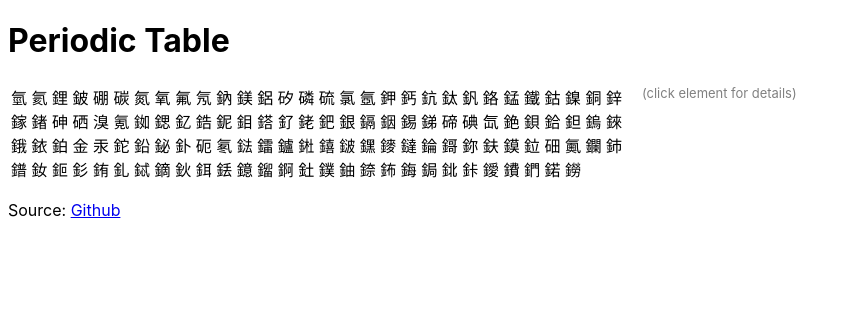
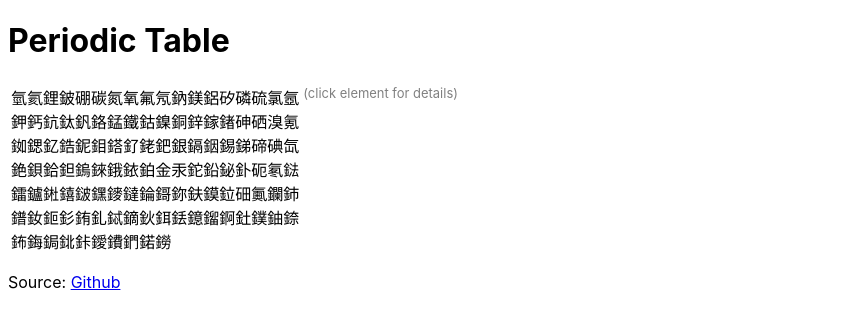
Before and after one commit to kaicarver/yuansu-react, a React (Create React App) app: page / in a window 1280 px wide. Shown: the top 328 px of the page, without its empty margins (0-850 px from the left). Built offline with nearby package versions, Linux system fonts and the light colour scheme.

Commit message:
try CSS grid

```diff
--- a/src/index.css
+++ b/src/index.css
@@ -17,6 +17,11 @@ table tr td {
   vertical-align: top;
 }
 
+#main {
+  display: grid;
+  grid-template-columns: repeat(17, auto) 1fr;
+}
+
 #help {
   color: gray;
   font-size: 90%;
```
